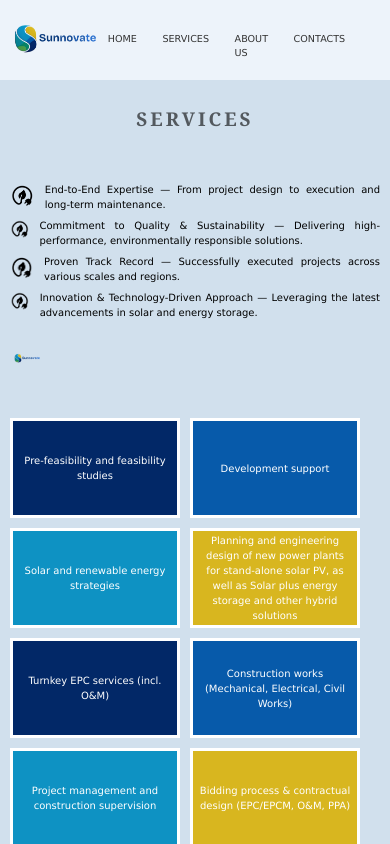
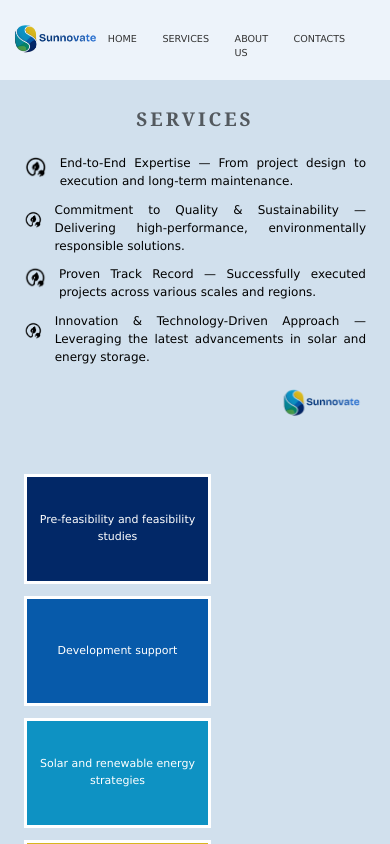
Before and after one commit to Petar-Dinev/sunnovate-group, a React (Vite) app: page /services in a window 390 px wide. Shown: the top 844 px of the page. Built offline with nearby package versions, Linux system fonts and the light colour scheme.

Commit message:
Maked service page responsive

```diff
--- a/src/components/dashboard/Dashboard.jsx
+++ b/src/components/dashboard/Dashboard.jsx
@@ -2,10 +2,11 @@ import styles from "./Dashboard.module.css";
 
 export default function Dashboard() {
   return (
-    <section className={styles["services-section"]}>
+    <section className={styles["main-services-section"]}>
       <header className={styles["services-header"]}>
         <h3>SERVICES</h3>
       </header>
+      <section className={styles["services-section"]}>
         <section className={styles["services-info-section"]}>
           <ul>
             <li><span><img src="wire-with-leaf.png" alt="wire-img" /></span>End-to-End Expertise &mdash; From project design to execution and long-term maintenance.</li>
@@ -36,5 +37,6 @@ export default function Dashboard() {
           </ul>
         </section>
       </section>
+    </section>
   );
 }
--- a/src/components/dashboard/Dashboard.module.css
+++ b/src/components/dashboard/Dashboard.module.css
@@ -1,17 +1,20 @@
+.main-services-section {
+    background-color: #d1e0ed;
+    padding-top: 1em;
+}
+
 .services-section {
-    background-color: #d1e0ed;
     display: flex;
-    flex-wrap: wrap;
+    /* flex-wrap: wrap; */
     padding: 0 3em;
     gap: 4em;
 }
 
 .services-header {
-    flex: 1 1 100%;
     opacity: 0.6;
     letter-spacing: 3px;
     text-align: center;
-    margin-top: 1em;
+    margin-bottom: 2em;
 }
 
 .services-info-section {
@@ -24,7 +27,7 @@
     list-style: none;
 }
 
-.services-info-section ul li{
+.services-info-section ul li {
     display: flex;
     align-items: center;
     gap: 1em;
@@ -76,31 +79,71 @@
 .services-content-section ul li:nth-child(4n + 1) {
     background-color: #022867;
 }
+
 .services-content-section ul li:nth-child(4n + 2) {
     background-color: #075AAA;
 }
+
 .services-content-section ul li:nth-child(4n + 3) {
     background-color: #0E92C3;
 }
+
 .services-content-section ul li:nth-child(4n + 4) {
     background-color: #D8B61F;
 }
 
+@media (max-width: 800px) {
+    .services-section {
+        font-size: 12px;
+    }
+}
+
+@media (max-width: 700px) {
+    .services-section {
+        padding: 0 2em;
+        gap: 2em;
+    }
+}
+
+
 @media (max-width: 600px) {
     .services-section {
-        padding: 0 1em;
+        flex-wrap: wrap;
     }
+
     .services-info-section {
         flex: 0 1 100%;
     }
-    .services-info-section span{
-        font-size: 4px;
+
+    .services-info-section ul {
+        gap: 0.5em;
+    }
+
+
+    .services-info-section span {
+        font-size: 5px;
+    }
+
+    .services-info-section>span {
+        float: right;
+        font-size: 1em;
+        margin-top: -30px;
     }
 
     .services-content-section {
         flex: 0 1 100%;
     }
+
+    .services-content-section ul {
+        gap: 1em;
+    }
+
     .services-content-section ul li {
+        font-size: 11px;
+    }
+
+
+    /* .services-content-section ul li {
         font-size: 10px;
-    }
+    } */
 }
```
Lines whose indentation alone changed are shown as unchanged.
